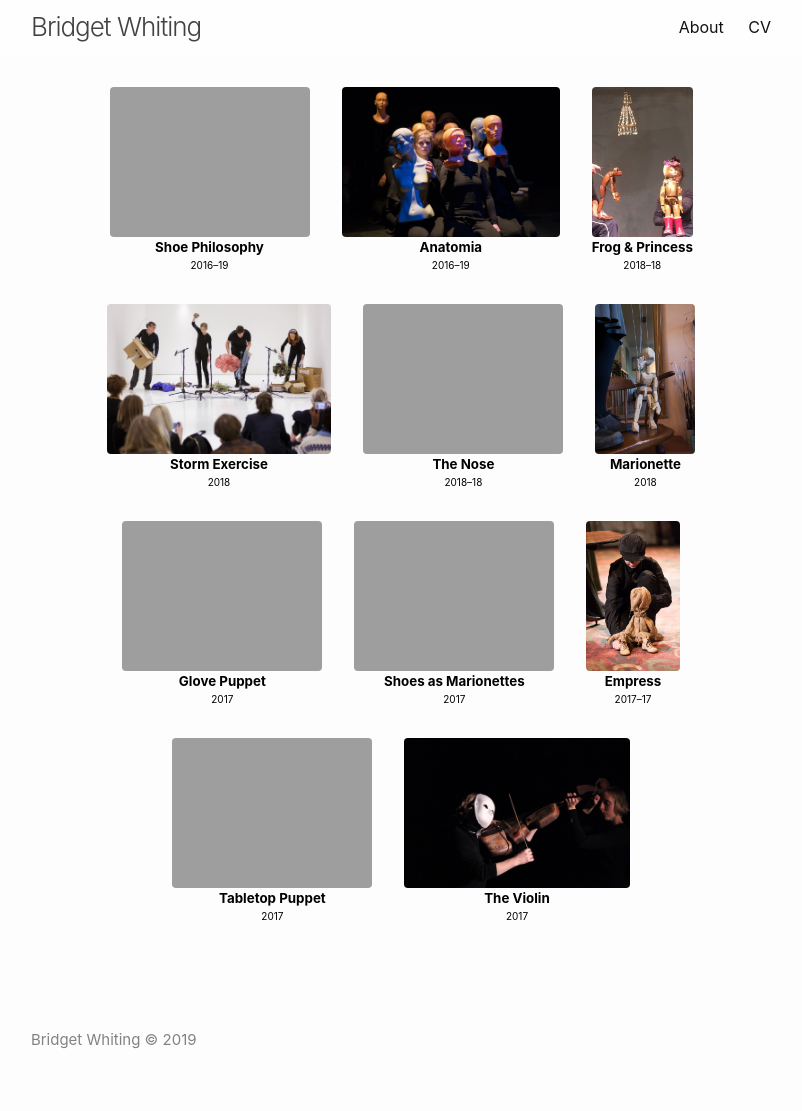
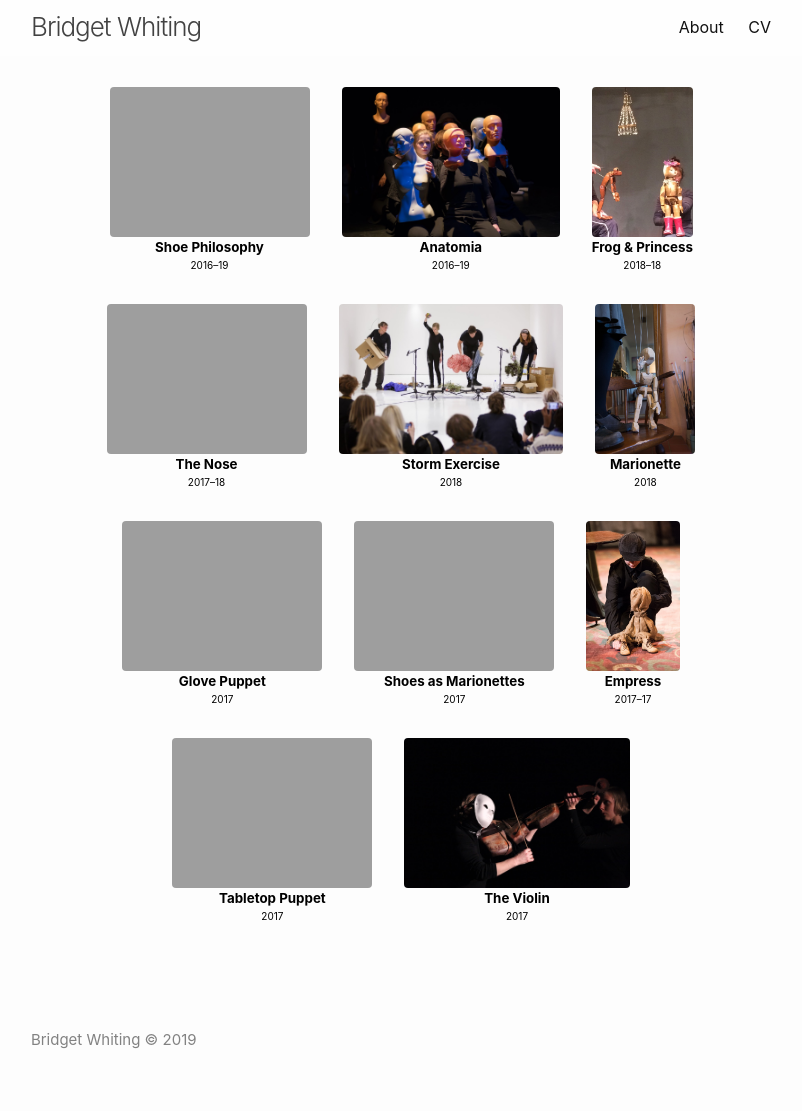
Before and after one commit to markwhiting/bridget, a Jekyll site: the page built from index.md, in a window 1280 px wide. Shown: the whole page, without its empty margins (239-1041 px from the left). Built offline with Jekyll 4.4.1, drawn with Linux system fonts in a browser that asks for light colours.

Commit message:
added date

```diff
--- a/_projects/the-nose.markdown
+++ b/_projects/the-nose.markdown
@@ -1,8 +1,8 @@
 ---
 title: The Nose
 image: /assets/The Nose/the nose 1.png
-start: 2018-01-01
-end: 2018-03-01
+start: 2017-10-02
+end: 2018-06-17
 ---
 
 <!-- this is a potential header item: background: "image" -->
```
